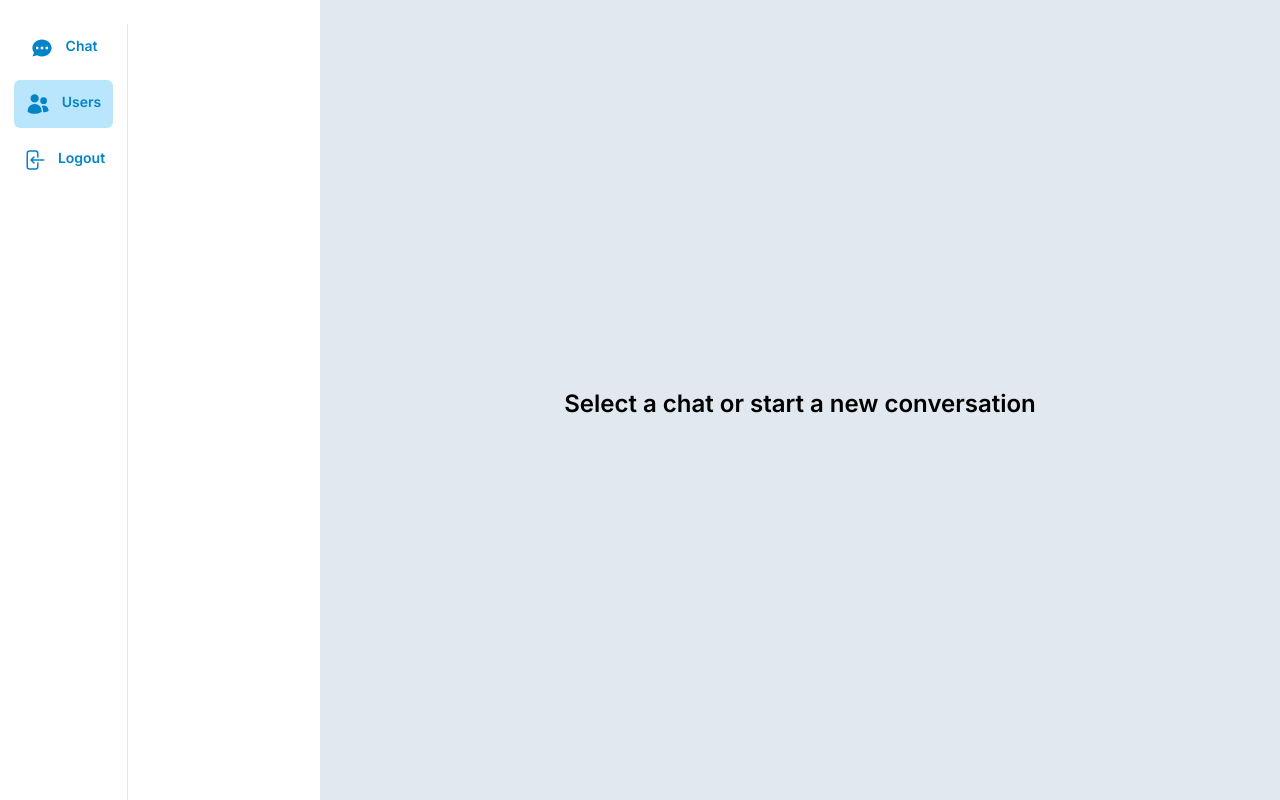
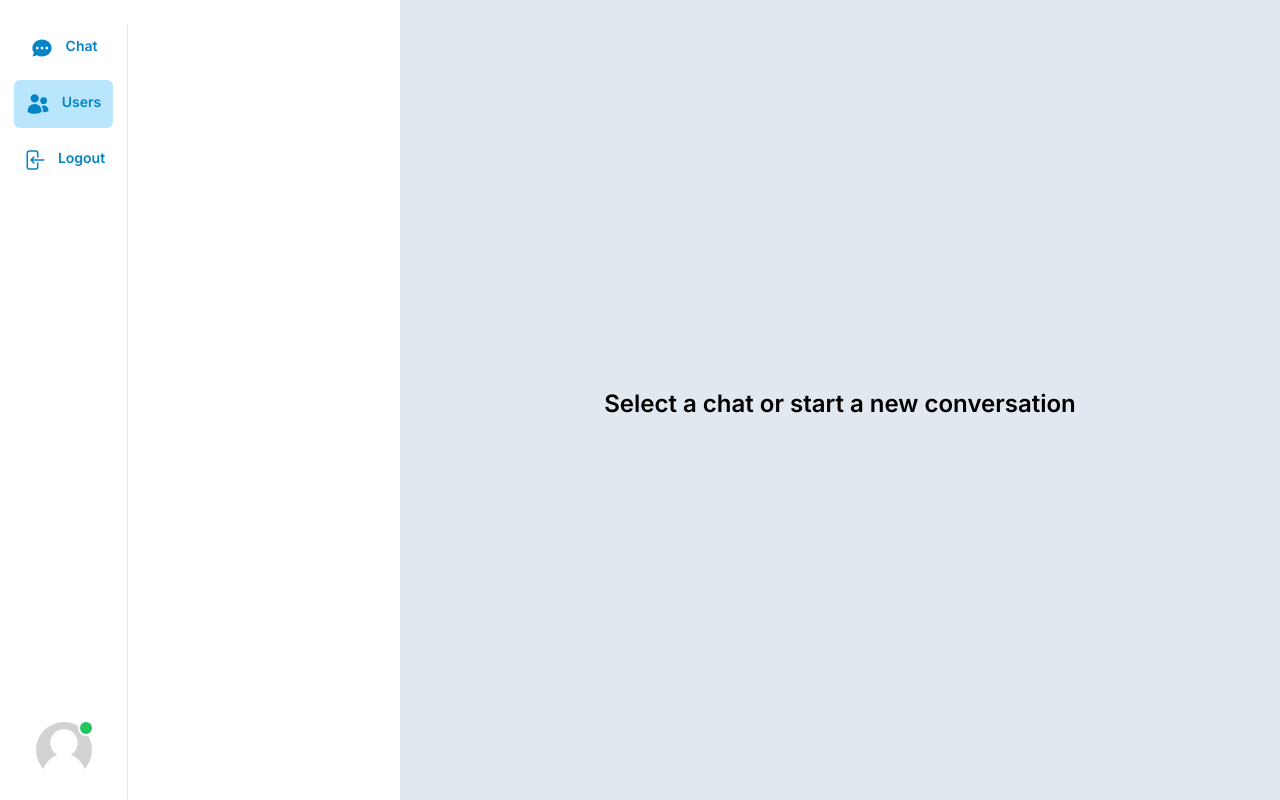
Before and after one commit to VUQUYNHNGAHUYNH/messenger-clone, a Next.js app: page /users in a window 1280 px wide. Built offline with nearby package versions, Linux system fonts and the light colour scheme; no server answers.

Commit message:
User avatar

```diff
--- /dev/null
+++ b/app/components/Avatar.tsx
@@ -0,0 +1,24 @@
+"use client";
+
+import { User } from "@prisma/client";
+import Image from "next/image";
+
+type AvatarProps = {
+  user: User;
+};
+const Avatar: React.FC<AvatarProps> = ({ user }) => {
+  return (
+    <div className="relative">
+      <div className="relative inline-block rounded-full overflow-hidden h-12 w-12 md:h-14 md:w-14">
+        <Image
+          src={user?.image || "/images/placeholder.jpg"}
+          alt="Avatar"
+          fill
+        />
+      </div>
+      <span className="absolute block rounded-full ring-white bg-green-500 ring-2 top-0 right-0 w-3 h-3 " />
+    </div>
+  );
+};
+
+export default Avatar;
--- a/app/components/sidebar/DesktopSidebar.tsx
+++ b/app/components/sidebar/DesktopSidebar.tsx
@@ -1,10 +1,16 @@
 "use client";
 
 import useRoutes from "@/app/hooks/useRoutes";
+import { User } from "@prisma/client";
 import { useState } from "react";
+import Avatar from "../Avatar";
 import DesktopItem from "./DesktopItem";
 
-const DesktopSidebar = () => {
+type DesktopSidebarProps = {
+  currentUser: User;
+};
+
+const DesktopSidebar: React.FC<DesktopSidebarProps> = ({ currentUser }) => {
   const routes = useRoutes();
   const [isOpen, setIsOpen] = useState(false);
 
@@ -14,6 +20,7 @@ const DesktopSidebar = () => {
     lg:bg-white lg:border-r lg:pb-4 lg:flex lg:flex-col justify-between lg:mt-6
     "
     >
+      {/* // menu items */}
       <ul role="list" className="flex flex-col items-center space-y-2">
         {routes.map((item) => (
           <DesktopItem
@@ -26,6 +33,13 @@ const DesktopSidebar = () => {
           />
         ))}
       </ul>
+      {/* avatar */}
+      <div
+        className="mx-auto cursor-pointer hover:opacity-80 transition"
+        onClick={() => setIsOpen(true)}
+      >
+        <Avatar user={currentUser} />
+      </div>
     </div>
   );
 };
--- a/app/components/sidebar/SideBar.tsx
+++ b/app/components/sidebar/SideBar.tsx
@@ -1,10 +1,13 @@
+import getCurrentUser from "@/app/actions/getCurrentUser";
 import DesktopSidebar from "./DesktopSidebar";
 import MobileSidebar from "./MobileSidebar";
 
 const SideBar = ({ children }: { children: React.ReactNode }) => {
+  const currentUser = getCurrentUser();
+
   return (
-    <div className="h-full">
-      <DesktopSidebar />
+    <div className="h-full lg:pl-20">
+      <DesktopSidebar currentUser={currentUser!} />
       <MobileSidebar />
       {children}
     </div>
--- a/next.config.js
+++ b/next.config.js
@@ -1,4 +1,13 @@
 /** @type {import('next').NextConfig} */
-const nextConfig = {}
+const nextConfig = {
+  swcPlugins: [["next-superjson-plugin", {}]],
+  images: {
+    domains: [
+      "res.cloudinary.com",
+      "lh3.googleusercontent.com",
+      "avatars.githubusercontent.com",
+    ],
+  },
+};
 
-module.exports = nextConfig
+module.exports = nextConfig;
--- a/package.json
+++ b/package.json
@@ -23,6 +23,7 @@
     "eslint-config-next": "13.4.2",
     "next": "13.4.2",
     "next-auth": "^4.22.1",
+    "next-superjson-plugin": "^0.5.7",
     "postcss": "8.4.23",
     "react": "18.2.0",
     "react-dom": "18.2.0",
```
Also changed, not shown: public/images/placeholder.jpg (added), 1 other file (tests, documents, lock files or other folders).
